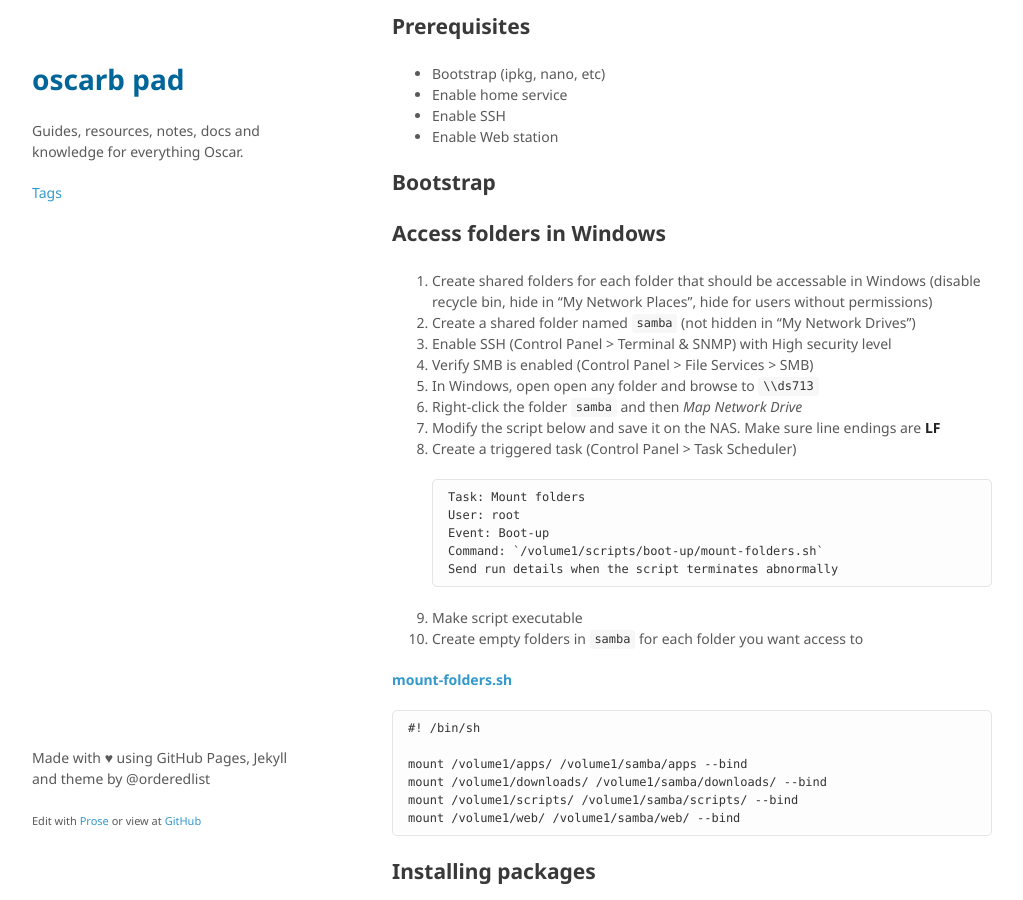
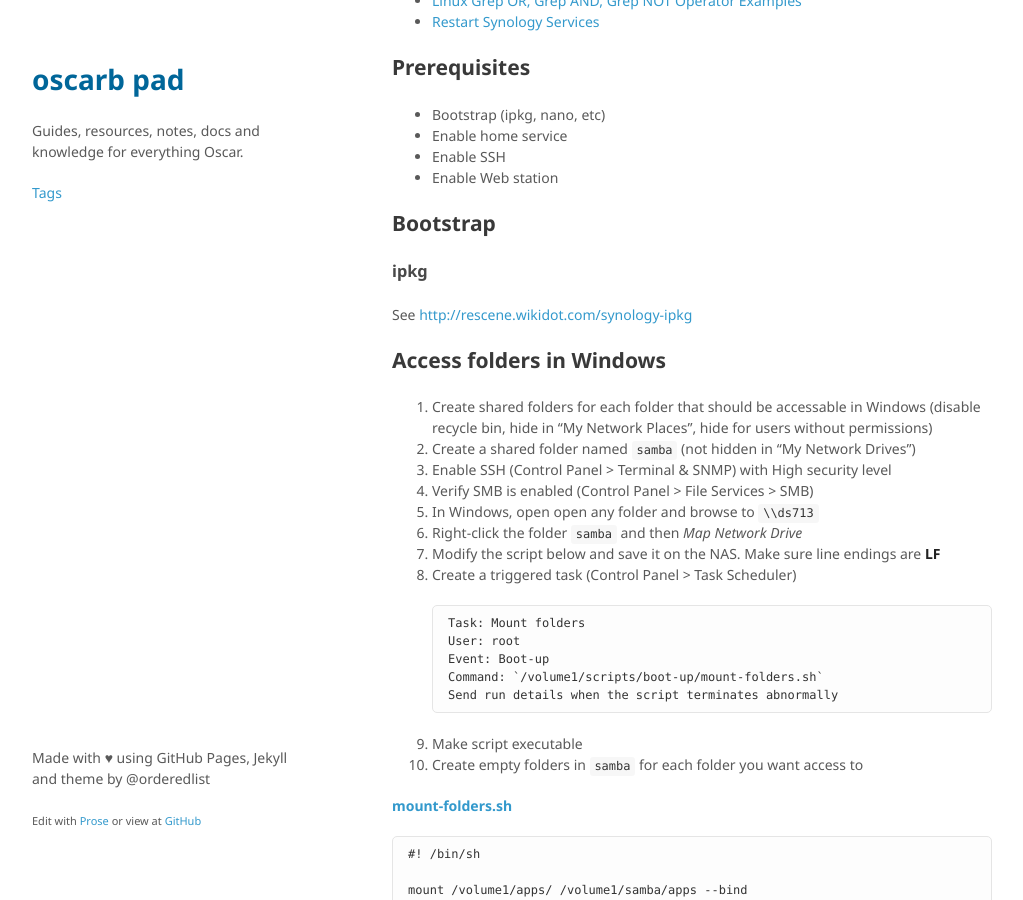
Before and after one commit to oscarb/pad, a Jekyll site: the page built from _docs/ds713.md, in a window 1280 px wide and 900 px high, scrolled down 1797 px. Shown: the whole window, without its empty margins (128-1151 px from the left). Built offline with Jekyll 4.4.1, drawn with Linux system fonts in a browser that asks for light colours; some web fonts are replaced.

Commit message:
Update ds713.md

```diff
--- a/_docs/ds713.md
+++ b/_docs/ds713.md
@@ -54,6 +54,11 @@ Command | Description
 * Enable Web station
 
 ## Bootstrap
+
+### ipkg
+
+See http://rescene.wikidot.com/synology-ipkg
+
 
 
 
```
